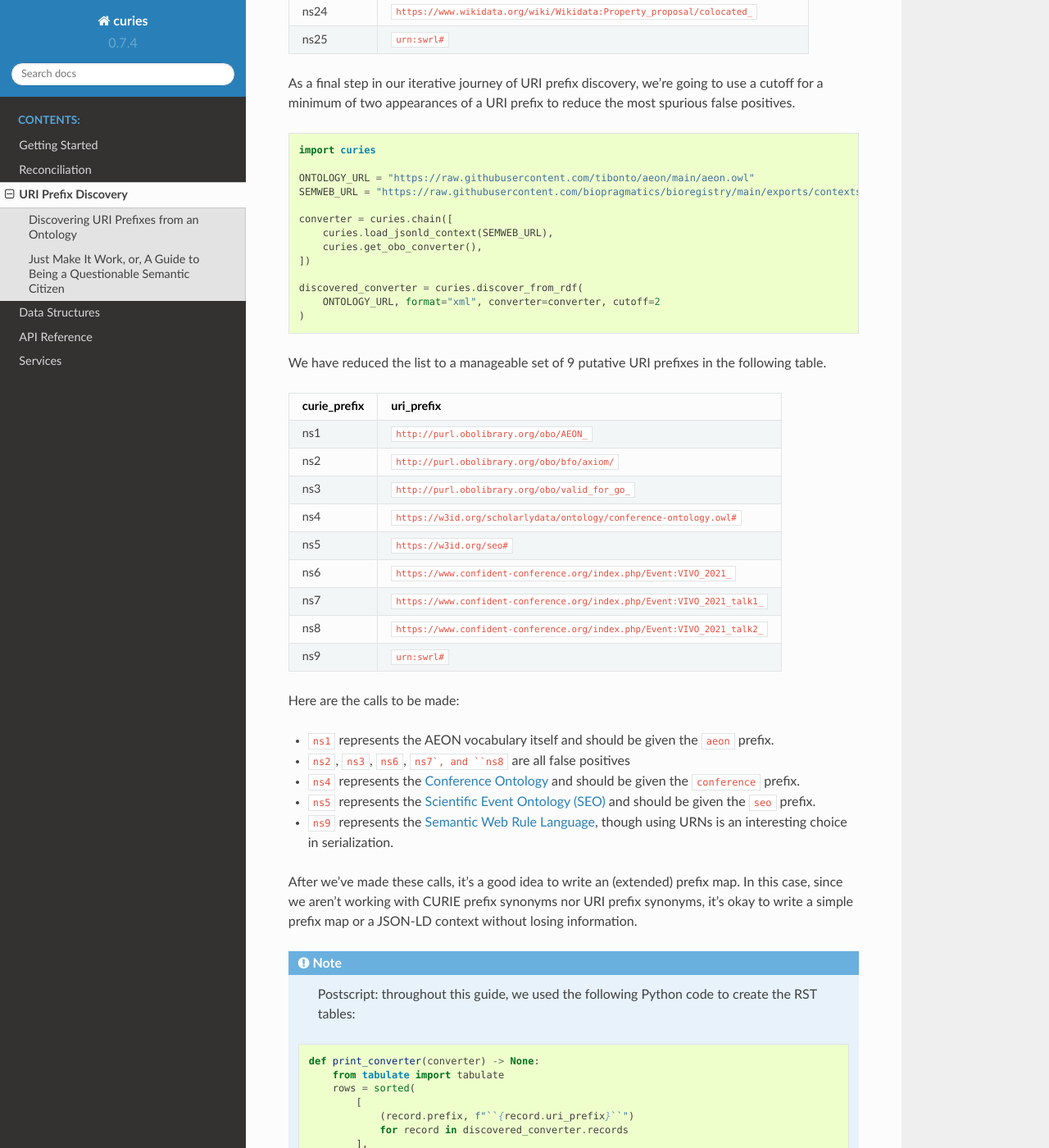
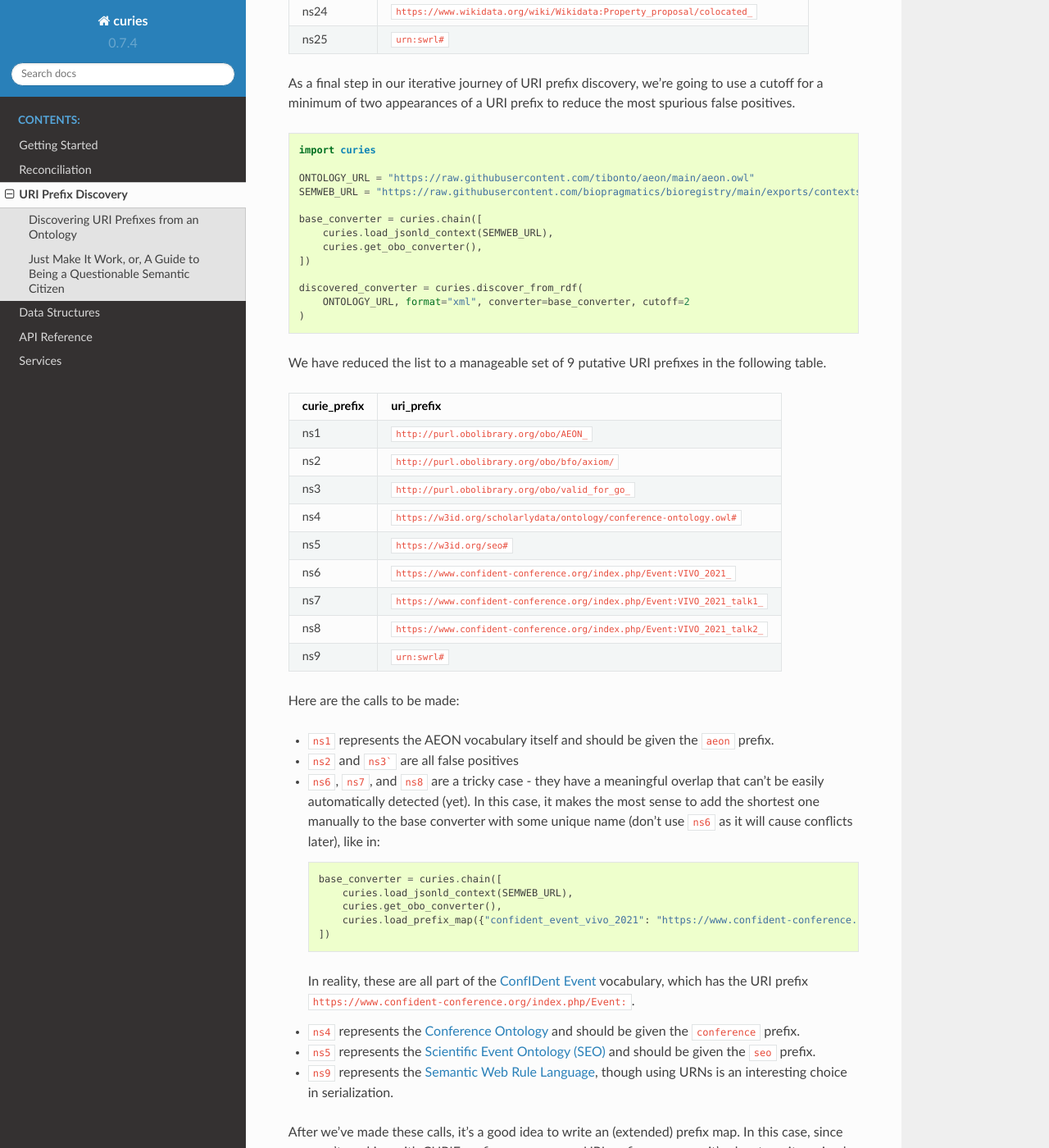
Before and after one commit to biopragmatics/curies, a Sphinx documentation site: the page built from docs/source/discovery.rst, in a window 1280 px wide and 1400 px high, scrolled down 4137 px. Shown: the whole window at 82% size. Built offline with Sphinx 7.4.7 and the Read the Docs theme 2.0.0, drawn with Linux system fonts in a browser that asks for light colours; some of the changed text lies outside the part shown.

Commit message:
Update discovery.rst

````diff
--- a/docs/source/discovery.rst
+++ b/docs/source/discovery.rst
@@ -93,13 +93,13 @@ through the ``converter`` keyword argument.
     ONTOLOGY_URL = "https://raw.githubusercontent.com/tibonto/aeon/main/aeon.owl"
     SEMWEB_URL = "https://raw.githubusercontent.com/biopragmatics/bioregistry/main/exports/contexts/semweb.context.jsonld"
 
-    converter = curies.chain([
+    base_converter = curies.chain([
         curies.load_jsonld_context(SEMWEB_URL),
         curies.get_obo_converter(),
     ])
 
     discovered_converter = curies.discover_from_rdf(
-        ONTOLOGY_URL, format="xml", converter=converter
+        ONTOLOGY_URL, format="xml", converter=base_converter
     )
 
 We reduced the number of putative URI prefixes in half in the following table. However, we can still identify
@@ -155,13 +155,13 @@ of two appearances of a URI prefix to reduce the most spurious false positives.
     ONTOLOGY_URL = "https://raw.githubusercontent.com/tibonto/aeon/main/aeon.owl"
     SEMWEB_URL = "https://raw.githubusercontent.com/biopragmatics/bioregistry/main/exports/contexts/semweb.context.jsonld"
 
-    converter = curies.chain([
+    base_converter = curies.chain([
         curies.load_jsonld_context(SEMWEB_URL),
         curies.get_obo_converter(),
     ])
 
     discovered_converter = curies.discover_from_rdf(
-        ONTOLOGY_URL, format="xml", converter=converter, cutoff=2
+        ONTOLOGY_URL, format="xml", converter=base_converter, cutoff=2
     )
 
 We have reduced the list to a manageable set of 9 putative URI prefixes in the following table.
@@ -183,7 +183,21 @@ ns9             ``urn:swrl#``
 Here are the calls to be made:
 
 - ``ns1`` represents the AEON vocabulary itself and should be given the ``aeon`` prefix.
-- ``ns2``, ``ns3``, ``ns6``, ``ns7`, and ``ns8`` are all false positives
+- ``ns2`` and ``ns3``` are all false positives
+- ``ns6``, ``ns7``, and ``ns8`` are a tricky case - they have a meaningful overlap that can't be easily
+  automatically detected (yet). In this case, it makes the most sense to add the shortest one manually
+  to the base converter with some unique name (don't use ``ns6`` as it will cause conflicts later), like in:
+
+  .. code-block:: python
+
+      base_converter = curies.chain([
+          curies.load_jsonld_context(SEMWEB_URL),
+          curies.get_obo_converter(),
+          curies.load_prefix_map({"confident_event_vivo_2021": "https://www.confident-conference.org/index.php/Event:VIVO_2021_"}),
+      ])
+
+  In reality, these are all part of the `ConfIDent Event <https://bioregistry.io/confident.event>`_ vocabulary,
+  which has the URI prefix ``https://www.confident-conference.org/index.php/Event:``.
 - ``ns4`` represents the `Conference Ontology <https://bioregistry.io/conference>`_ and
   should be given the ``conference`` prefix.
 - ``ns5`` represents the `Scientific Event Ontology (SEO) <https://bioregistry.io/seo>`_ and
````
